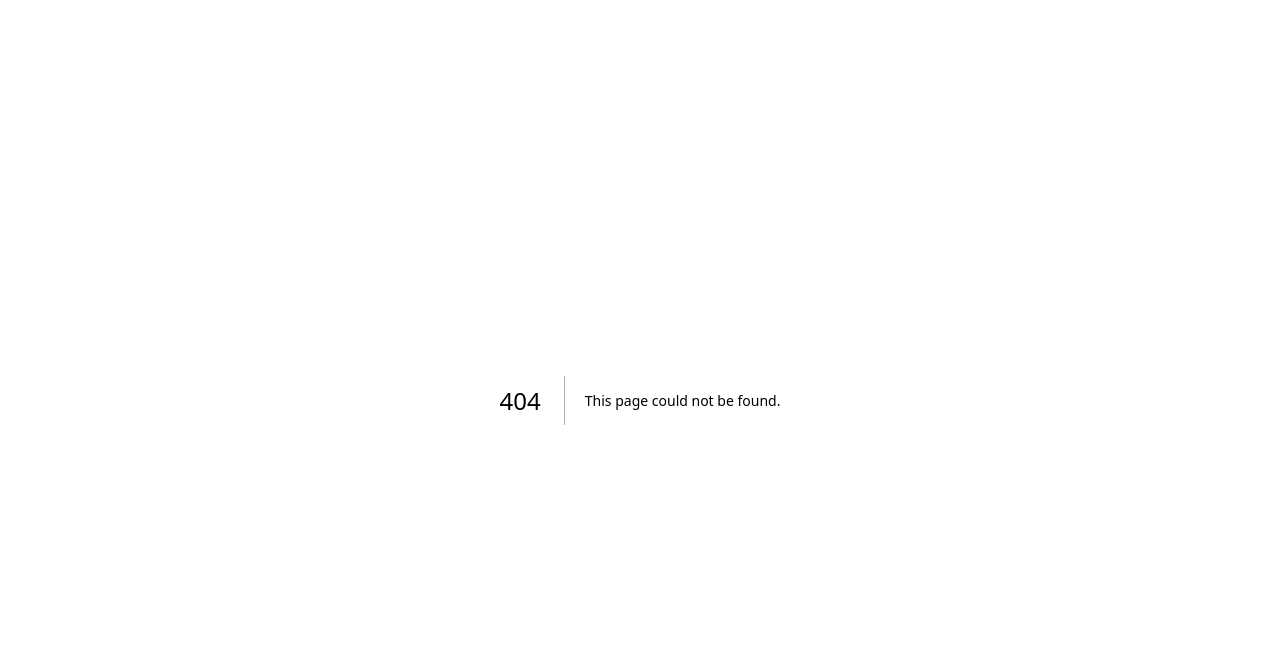
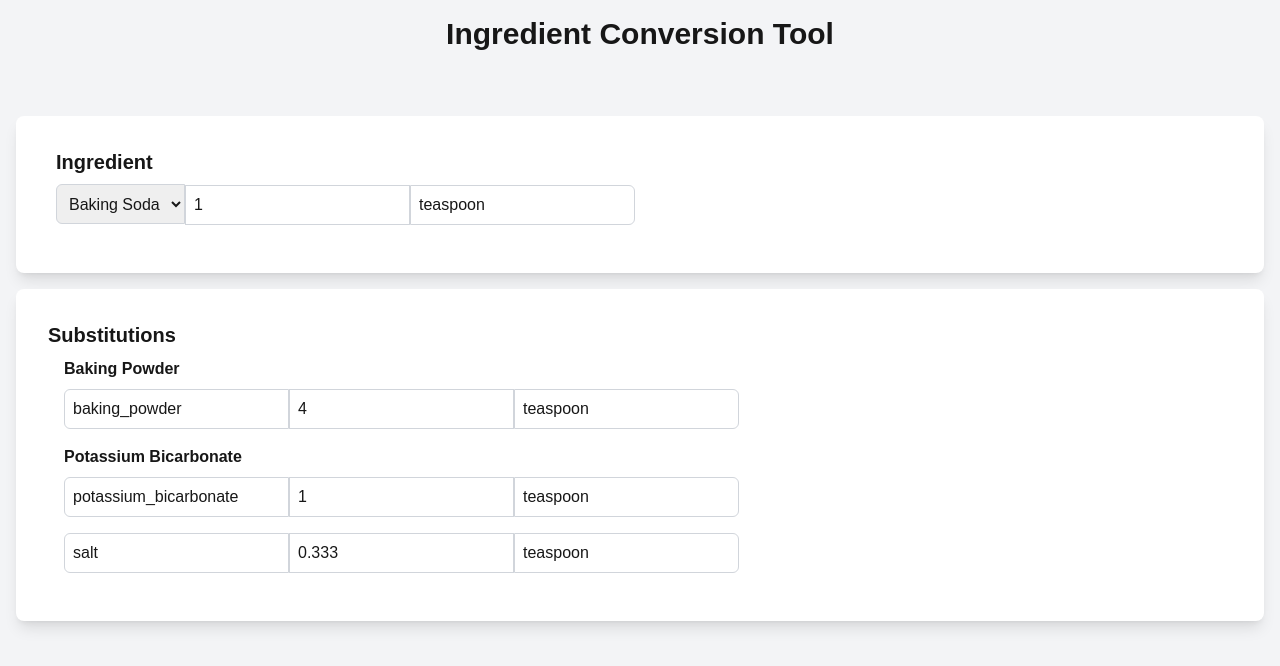
Before and after one commit to jmy-kellogg/recipe_book, a Next.js app in the folder next_app/: page /substitution_tool in a window 1280 px wide. Before the commit this address had no page. Shown: the top 666 px of the page. Built offline with nearby package versions, Linux system fonts and the light colour scheme.

Commit message:
mock substitution conversion

```diff
--- /dev/null
+++ b/next_app/src/app/helper/displayText.tsx
@@ -0,0 +1,32 @@
+export const ingredientsDisplay = {
+  baking_soda: "Baking Soda",
+  baking_powder: "Baking Powder",
+  potassium_bicarbonate: "Potassium Bicarbonate",
+  salt: "Salt",
+  water: "Water",
+  flour: "Flour",
+  sugar: "Sugar",
+  butter: "Butter",
+};
+
+export const unitDisplay = {
+  cup: "Cup",
+  tablespoon: "Tablespoon",
+  teaspoon: "Teaspoon",
+  ounce: "Ounce",
+  pound: "Pound",
+  fluid_ounce: "Fluid Ounce",
+  gram: "Gram",
+  kilogram: "Kilogram",
+  milliliter: "Milliliter",
+  liter: "Liter",
+};
+
+export const displayList: { [key: string]: string } = {
+  ...ingredientsDisplay,
+  ...unitDisplay,
+};
+
+export const getDisplayText = (key: string) => {
+  return displayList[key] || key;
+};
--- a/next_app/src/pages/index.tsx
+++ b/next_app/src/pages/index.tsx
@@ -36,7 +36,14 @@ export default function Home() {
           href="http://localhost:3000/conversion_tool"
           rel="noopener noreferrer"
         >
-          Conversions Calculator
+          Conversions Tool
+        </Link>
+        <Link
+          className="rounded-full border border-solid border-black transition-colors flex items-center justify-center hover:bg-[#f2f2f2]  hover:border-transparent text-sm sm:text-base h-10 sm:h-12 px-4 sm:px-5 sm:min-w-44"
+          href="http://localhost:3000/substitution_tool"
+          rel="noopener noreferrer"
+        >
+          Substitution Toool
         </Link>
       </main>
       <footer className="row-start-3 flex gap-6 flex-wrap items-center justify-center"></footer>
--- /dev/null
+++ b/next_app/src/pages/substitution_tool.tsx
@@ -0,0 +1,152 @@
+"use client";
+
+import { useEffect, useState } from "react";
+import { getDisplayText } from "../app/helper/displayText";
+import "../styles/globals.css";
+
+export default function SubstitutionTool() {
+  interface Substitution {
+    main: string;
+    ingredients: {
+      ingredient: string;
+      multiplier: number;
+      unit: string;
+    }[];
+  }
+  interface SubstitutionInfo {
+    amount: number;
+    unit: string;
+    substitutions: Substitution[];
+  }
+
+  const [ingredient, setIngredient] = useState<string>("baking_soda");
+  const [fromAmount, setFromAmount] = useState<string>("1");
+  const [fromUnit, setFromUnit] = useState<string>("teaspoon");
+  const [substitutions, setSubstitutions] = useState<Substitution[]>([]);
+
+  const substitutionList: { [key: string]: SubstitutionInfo } = {
+    baking_soda: {
+      amount: 1,
+      unit: "teaspoon",
+      substitutions: [
+        {
+          main: "baking_powder",
+          ingredients: [
+            {
+              ingredient: "baking_powder",
+              multiplier: 4,
+              unit: "teaspoon",
+            },
+          ],
+        },
+        {
+          main: "potassium_bicarbonate",
+          ingredients: [
+            {
+              ingredient: "potassium_bicarbonate",
+              multiplier: 1,
+              unit: "teaspoon",
+            },
+            {
+              ingredient: "salt",
+              multiplier: 0.333,
+              unit: "teaspoon",
+            },
+          ],
+        },
+      ],
+    },
+  };
+  const ingredientsList: { value: string; label: string }[] = Object.keys(
+    substitutionList
+  ).map((ingredient) => ({
+    value: ingredient,
+    label: getDisplayText(ingredient),
+  }));
+
+  useEffect(() => {
+    const subInfo = substitutionList[ingredient] || {};
+
+    setFromUnit(subInfo.unit || "");
+    setFromAmount(subInfo.amount.toString() || "");
+    setSubstitutions(subInfo.substitutions || []);
+  }, [ingredient]);
+
+  return (
+    <div className="bg-gray-100 h-screen">
+      <h1 className="text-3xl p-4 font-bold text-center">
+        Ingredient Conversion Tool
+      </h1>
+      <div className="container mx-auto px-4 py-8">
+        <div className="bg-white rounded-lg shadow-lg p-8 my-4">
+          <div className="mx-2">
+            <h3 className="text-xl font-bold mb-2">Ingredient</h3>
+            <select
+              className="border border-gray-300 rounded-l-md p-2 mb-4 h-10"
+              value={ingredient}
+              onChange={(e) => setIngredient(e.target.value)}
+            >
+              {ingredientsList.map((ingredient) => (
+                <option key={ingredient.value} value={ingredient.value}>
+                  {ingredient.label}
+                </option>
+              ))}
+            </select>
+            <input
+              type="number"
+              className="border border-gray-300 p-2 mb-4 h-10"
+              placeholder="Amount"
+              value={fromAmount}
+              onChange={(e) => setFromAmount(e.target.value)}
+            ></input>
+
+            <input
+              type="string"
+              className="border border-gray-300 rounded-r-md p-2 mb-4 h-10"
+              placeholder="Unit"
+              value={fromUnit}
+              readOnly
+            ></input>
+          </div>
+        </div>
+
+        <div className="bg-white rounded-lg shadow-lg p-8 my-4">
+          <h3 className="text-xl font-bold mb-2">Substitutions</h3>
+          {substitutions.map((substitution, index) => (
+            <div key={index} className="container mx-4">
+              <h3 className="text-l font-bold mb-2">
+                {getDisplayText(substitution.main || "")}
+              </h3>
+              {substitution.ingredients.map((ingredient, index) => (
+                <div key={index} className="flex">
+                  <input
+                    type="string"
+                    className="border border-gray-300 rounded-l-md p-2 mb-4 h-10"
+                    value={ingredient.ingredient}
+                    readOnly
+                  ></input>
+                  <input
+                    type="number"
+                    className="border border-gray-300 p-2 mb-4 h-10"
+                    placeholder="Amount"
+                    value={(
+                      parseInt(fromAmount) * ingredient.multiplier
+                    ).toString()}
+                    readOnly
+                  ></input>
+                  <input
+                    type="string"
+                    className="border border-gray-300 rounded-r-md p-2 mb-4 h-10"
+                    placeholder="Unit"
+                    value={ingredient.unit}
+                    readOnly
+                  ></input>
+                </div>
+              ))}
+            </div>
+          ))}
+        </div>
+      </div>
+    </div>
+  );
+}
```
